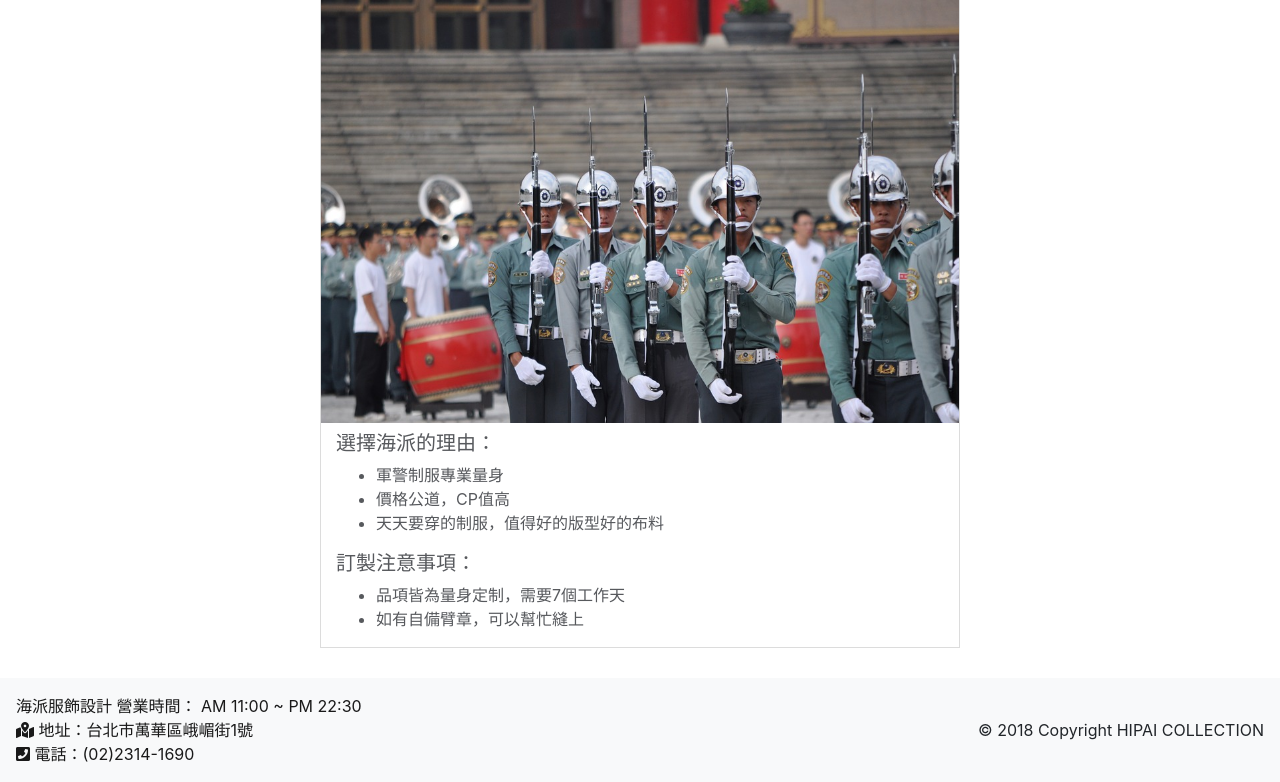
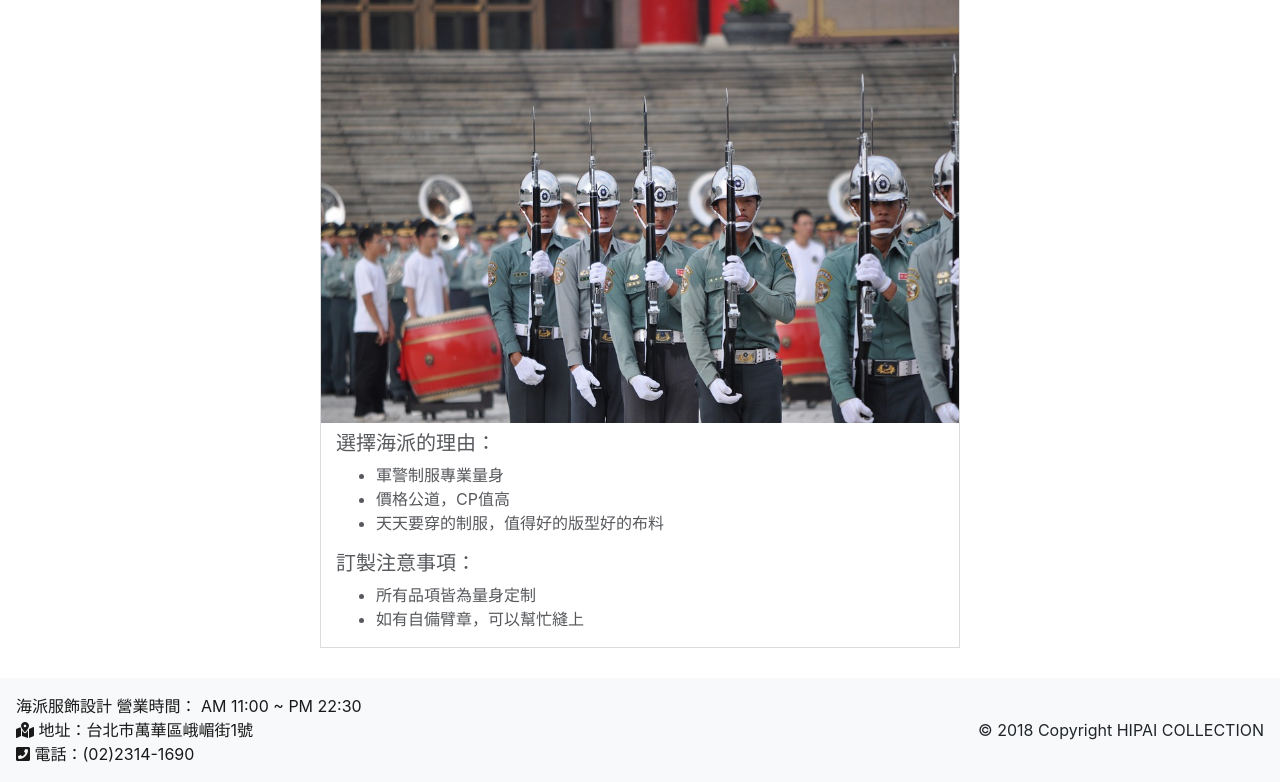
Before and after one commit to elinyuhanwu/HiPai-Collection, a Node server app: page /policeandmilitary in a window 1280 px wide. Shown: the part 87-869 px from the top of the page. Run offline with Node 20, Linux system fonts and the light colour scheme; some libraries are stand-ins or nearby versions.

Commit message:
delete days

```diff
--- a/views/policeMilitary.ejs
+++ b/views/policeMilitary.ejs
@@ -12,7 +12,7 @@
     </ul>
     <h5>訂製注意事項：</h5>
     <ul>
-      <li>品項皆為量身定制，需要7個工作天</li>
+      <li>所有品項皆為量身定制</li>
       <li>如有自備臂章，可以幫忙縫上</li>
     </ul>
   </div>
```
